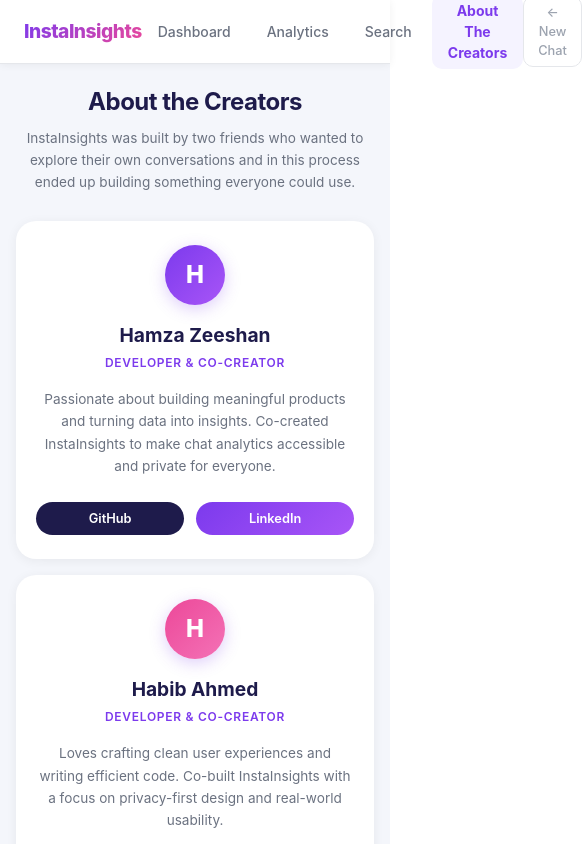
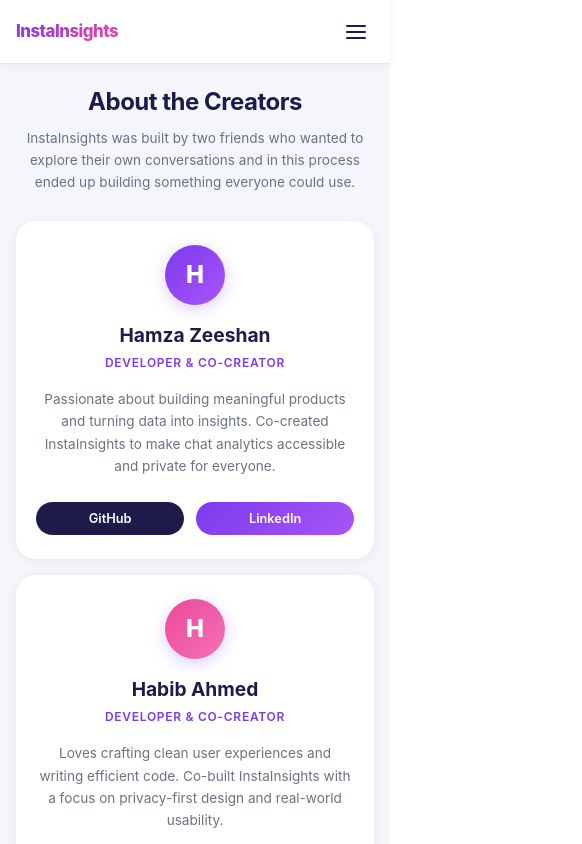
Before and after one commit to hamzaTheZeeshan/InstaInsights, a React (Vite) app: page /creators in a window 390 px wide. Shown: the top 844 px of the page, 582 px wide, since content can reach past the window. Built offline with nearby package versions, Linux system fonts and the light colour scheme.

Commit message:
css files changes for mobile

```diff
--- a/src/components/Layout/Navbar.css
+++ b/src/components/Layout/Navbar.css
@@ -84,3 +84,112 @@
     color: #ef4444;
     background: #fef2f2;
 }
+
+/* Mobile-duplicate reset button is hidden by default; only shown
+   inside the dropdown panel under the mobile breakpoint below */
+.navbar-reset--mobile {
+    display: none;
+}
+
+/* ── Mobile menu toggle (hamburger) ──────────────────────────
+   Hidden on desktop. Needs a <button class="navbar-toggle"> with
+   3 spans inside for the hamburger lines — see note below. */
+.navbar-toggle {
+    display: none;
+    flex-direction: column;
+    justify-content: center;
+    gap: 4px;
+    width: 36px;
+    height: 36px;
+    border: none;
+    background: transparent;
+    cursor: pointer;
+    padding: 0;
+    border-radius: 0.5rem;
+}
+
+.navbar-toggle:hover {
+    background: #f5f3ff;
+}
+
+.navbar-toggle-bar {
+    width: 20px;
+    height: 2px;
+    background: #1e1b4b;
+    border-radius: 2px;
+    margin: 0 auto;
+    transition: transform 0.2s ease, opacity 0.2s ease;
+}
+
+/* Animate into an "X" when menu is open — toggle this class via JS/React state */
+.navbar-toggle--open .navbar-toggle-bar:nth-child(1) {
+    transform: translateY(6px) rotate(45deg);
+}
+
+.navbar-toggle--open .navbar-toggle-bar:nth-child(2) {
+    opacity: 0;
+}
+
+.navbar-toggle--open .navbar-toggle-bar:nth-child(3) {
+    transform: translateY(-6px) rotate(-45deg);
+}
+
+/* ============================================================
+   Mobile responsive overrides
+   ============================================================ */
+@media (max-width: 768px) {
+    .navbar {
+        padding: 0 1rem;
+    }
+
+    .navbar-brand {
+        font-size: 1.05rem;
+    }
+
+    /* Show the hamburger, hide the inline reset label text isn't
+       removed — reset button moves into the dropdown panel below */
+    .navbar-toggle {
+        display: flex;
+    }
+
+    /* Links collapse into a dropdown panel instead of a row.
+       Default: hidden. Add `.navbar-links--open` (via JS/React state)
+       to reveal it. */
+    .navbar-links {
+        display: none;
+        position: absolute;
+        top: 64px;
+        left: 0;
+        right: 0;
+        background: #ffffff;
+        flex-direction: column;
+        gap: 0.25rem;
+        padding: 0.75rem 1rem 1rem;
+        border-bottom: 1px solid #e5e7eb;
+        box-shadow: 0 8px 20px rgba(0, 0, 0, 0.08);
+    }
+
+    .navbar-links--open {
+        display: flex;
+    }
+
+    .nav-link {
+        width: 100%;
+        text-align: left;
+        padding: 0.625rem 0.875rem;
+    }
+
+    /* Two reset buttons exist in the markup — one for desktop (top bar),
+       one for mobile (inside the dropdown). Show only the relevant one. */
+    .navbar-reset--desktop {
+        display: none;
+    }
+
+    .navbar-reset--mobile {
+        display: block;
+        width: 100%;
+        text-align: center;
+        margin-top: 0.5rem;
+        padding: 0.5rem 0.875rem;
+    }
+}
--- a/src/components/Layout/Navbar.tsx
+++ b/src/components/Layout/Navbar.tsx
@@ -1,3 +1,4 @@
+import { useState } from 'react';
 import './Navbar.css';
 import { useNavigate, useLocation } from 'react-router-dom';
 import { useChatContext } from '../../context/ChatContext';
@@ -6,6 +7,7 @@
   const navigate = useNavigate();
   const location = useLocation();
   const { reset } = useChatContext();
+  const [menuOpen, setMenuOpen] = useState(false);
 
   const links = [
     { path: '/dashboard', label: 'Dashboard' },
@@ -17,6 +19,12 @@
   const handleReset = () => {
     reset();
     navigate('/');
+    setMenuOpen(false);
+  };
+
+  const handleNavigate = (path: string) => {
+    navigate(path);
+    setMenuOpen(false);
   };
 
   return (
@@ -25,11 +33,22 @@
         InstaInsights
       </span>
 
-      <div className="navbar-links">
+      <button
+        className={`navbar-toggle ${menuOpen ? 'navbar-toggle--open' : ''}`}
+        onClick={() => setMenuOpen(prev => !prev)}
+        aria-label="Toggle navigation menu"
+        aria-expanded={menuOpen}
+      >
+        <span className="navbar-toggle-bar"></span>
+        <span className="navbar-toggle-bar"></span>
+        <span className="navbar-toggle-bar"></span>
+      </button>
+
+      <div className={`navbar-links ${menuOpen ? 'navbar-links--open' : ''}`}>
         {links.map(link => (
           <button
             key={link.path}
-            onClick={() => navigate(link.path)}
+            onClick={() => handleNavigate(link.path)}
             className={
               location.pathname === link.path
                 ? 'nav-link nav-link--active'
@@ -39,9 +58,15 @@
             {link.label}
           </button>
         ))}
+
+        {/* Duplicated here so it appears inside the mobile dropdown too —
+            hidden via CSS on mobile from its original spot below */}
+        <button onClick={handleReset} className="navbar-reset navbar-reset--mobile">
+          ← New Chat
+        </button>
       </div>
 
-      <button onClick={handleReset} className="navbar-reset">
+      <button onClick={handleReset} className="navbar-reset navbar-reset--desktop">
         ← New Chat
       </button>
     </nav>
```
Lines whose indentation alone changed are shown as unchanged.
